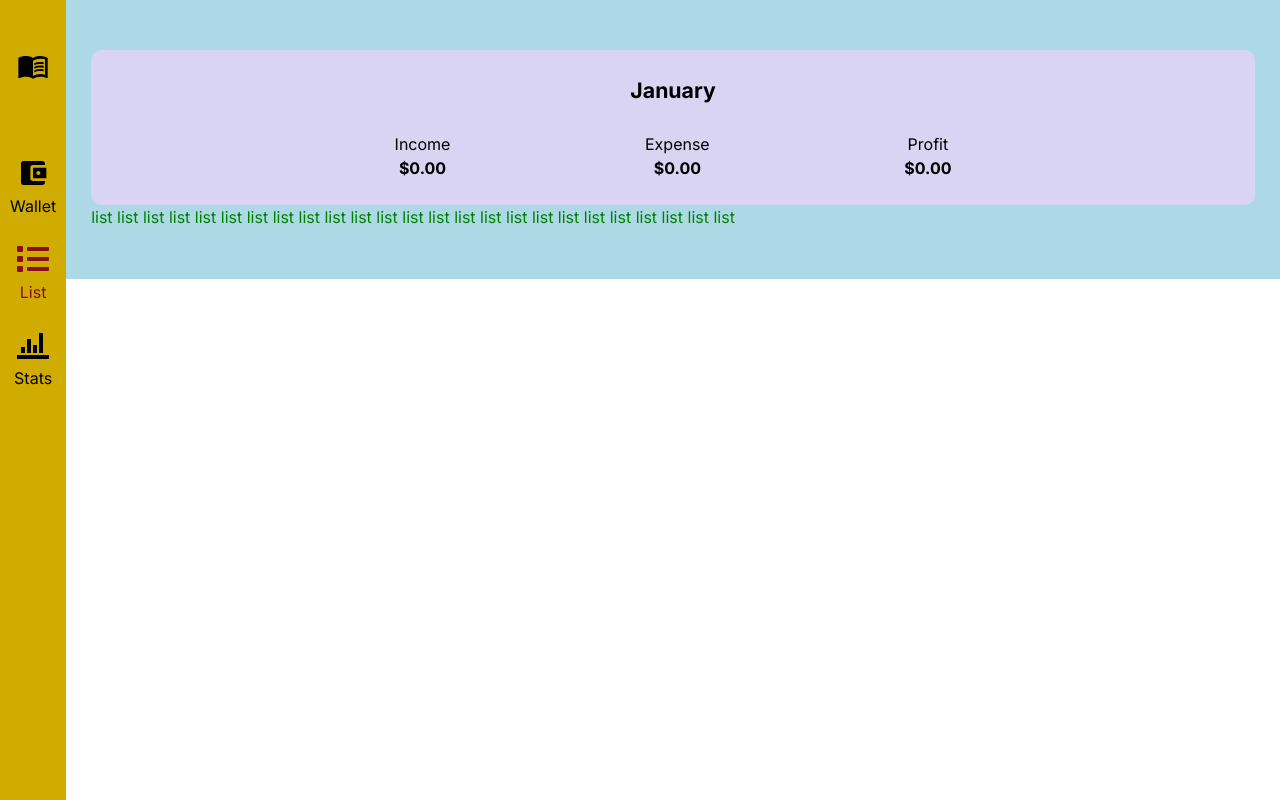
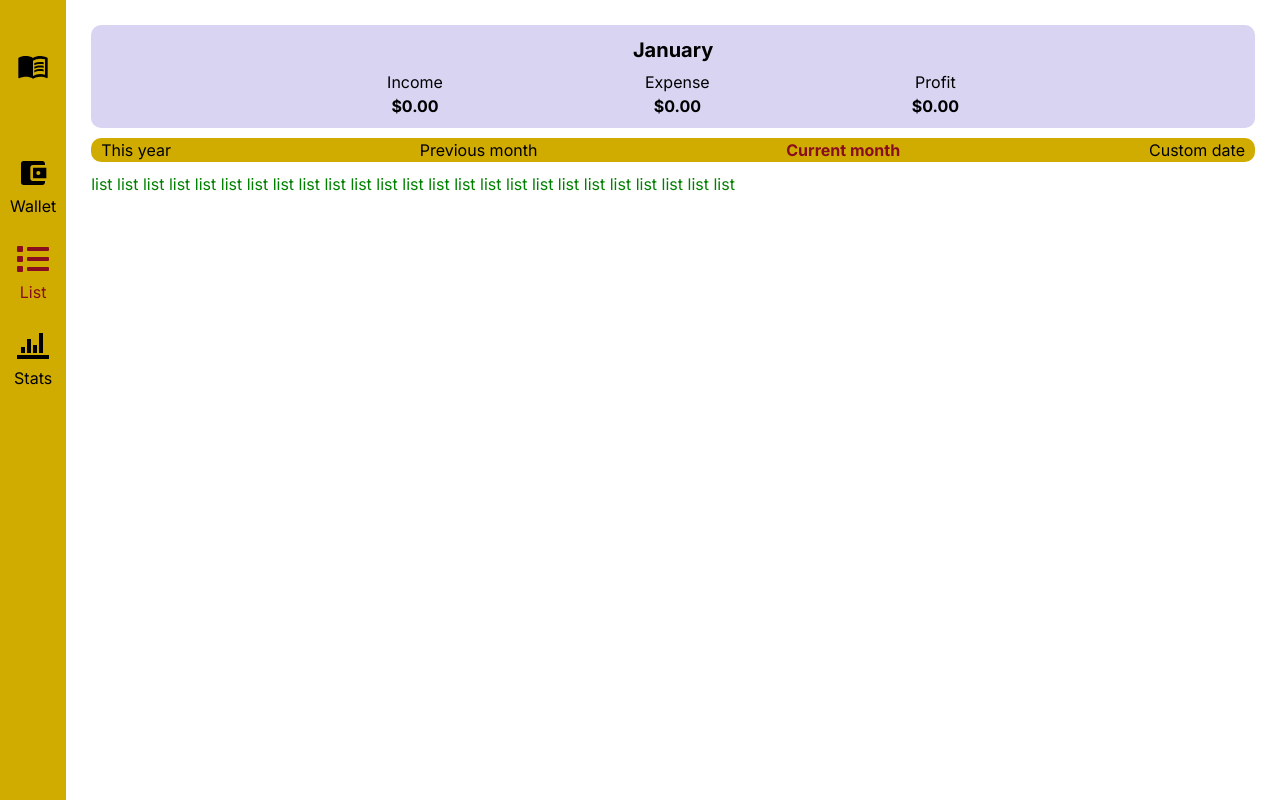
Before and after one commit to eimuciu/cash-tracker, a Next.js app: page /list in a window 1280 px wide. Built offline with nearby package versions, Linux system fonts and the light colour scheme.

Commit message:
creating Date Seperator component

```diff
--- /dev/null
+++ b/src/app/components/layoutWrapper/dateSeperator/index.tsx
@@ -0,0 +1,24 @@
+export default function DateSeperator() {
+  return (
+    <>
+      <section className="flex justify-between items-center bg-[#D1AC00] rounded-[10px] px-[10px] my-[10px]">
+        <p>
+          {/* AWAITING DATA*/}
+          This year
+        </p>
+        <p>
+          {/* AWAITING DATA*/}
+          Previous month
+        </p>
+        <p className="text-[#880D1E] font-bold">
+          {/* AWAITING DATA*/}
+          Current month
+        </p>
+        <p>
+          {/* AWAITING DATA*/}
+          Custom date
+        </p>
+      </section>
+    </>
+  );
+}
--- a/src/app/components/layoutWrapper/header/index.tsx
+++ b/src/app/components/layoutWrapper/header/index.tsx
@@ -1,9 +1,9 @@
 export default function Header() {
   return (
     <>
-      <section className="flex flex-col items-center bg-[#D8D4F2] rounded-[10px] p-[25px]">
-        <div className="font-bold mb-[25px]">
-          <p className="text-[1.33rem]">
+      <section className="flex flex-col items-center bg-[#D8D4F2] rounded-[10px] p-[10px]">
+        <div className="font-bold mb-[5px]">
+          <p className="text-[20px]">
             {/* AWAITING DATA */}
             January
           </p>
--- a/src/app/components/layoutWrapper/index.tsx
+++ b/src/app/components/layoutWrapper/index.tsx
@@ -3,6 +3,7 @@
 import React from 'react';
 import NavBar from '../navbar';
 import Header from './header';
+import DateSeperator from './dateSeperator';
 import { usePathname } from 'next/navigation';
 
 interface Props {
@@ -32,12 +33,16 @@ export default function LayoutWrapper({ children }: Props) {
         <NavBar />
       </div>
       <div
-        className="w-[100%] bg-[lightblue] pl-[91.125px] pr-[25px] py-[50px] md:pl-[25px]"
+        className="w-[100%] pl-[91.125px] pr-[25px] py-[25px] md:pl-[25px]"
         // style={{
         //   paddingLeft: `${elementWidth}px`,
         // }}
       >
-        {!restrictedPaths.includes(pathname) && <Header />}
+        {!restrictedPaths.includes(pathname) && (
+          <>
+            <Header /> <DateSeperator />
+          </>
+        )}
         {children}
       </div>
     </div>
```
